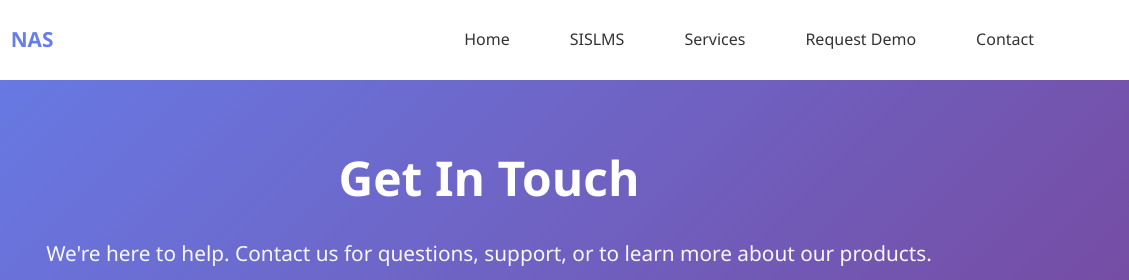
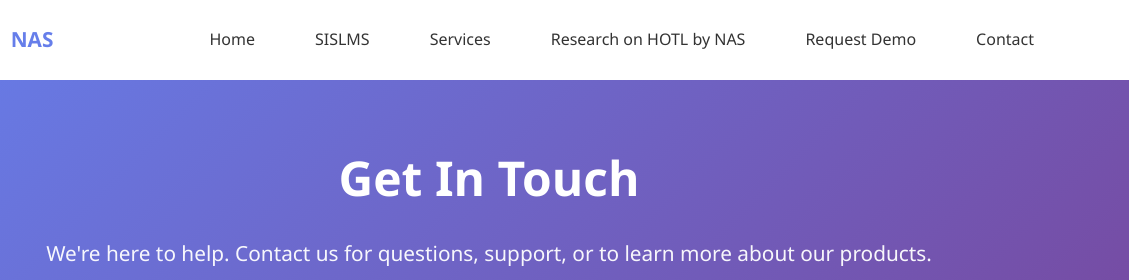
Before and after one commit to drneeraja2025/nasneeraj.com, a plain HTML site: page contact.html in a window 1280 px wide. Shown: the top 280 px of the page, 151-1280 px from the left. Drawn offline with Linux system fonts and the light colour scheme.

Commit message:
Add 'Research on HOTL by NAS' link to main navigation toolbar on all pages

```diff
--- a/contact.html
+++ b/contact.html
@@ -284,6 +284,7 @@
                 <li><a href="index.html">Home</a></li>
                 <li><a href="sislms.html">SISLMS</a></li>
                 <li><a href="services.html">Services</a></li>
+                <li><a href="hotl-research.html">Research on HOTL by NAS</a></li>
                 <li><a href="demo.html">Request Demo</a></li>
                 <li><a href="contact.html">Contact</a></li>
             </ul>
```
Also changed, not shown: demo.html (+1 -0 lines), hotl-research.html (+1 -0 lines), index.html (+1 -0 lines), services.html (+1 -0 lines), signup.html (+1 -0 lines), sislms.html (+1 -0 lines).
